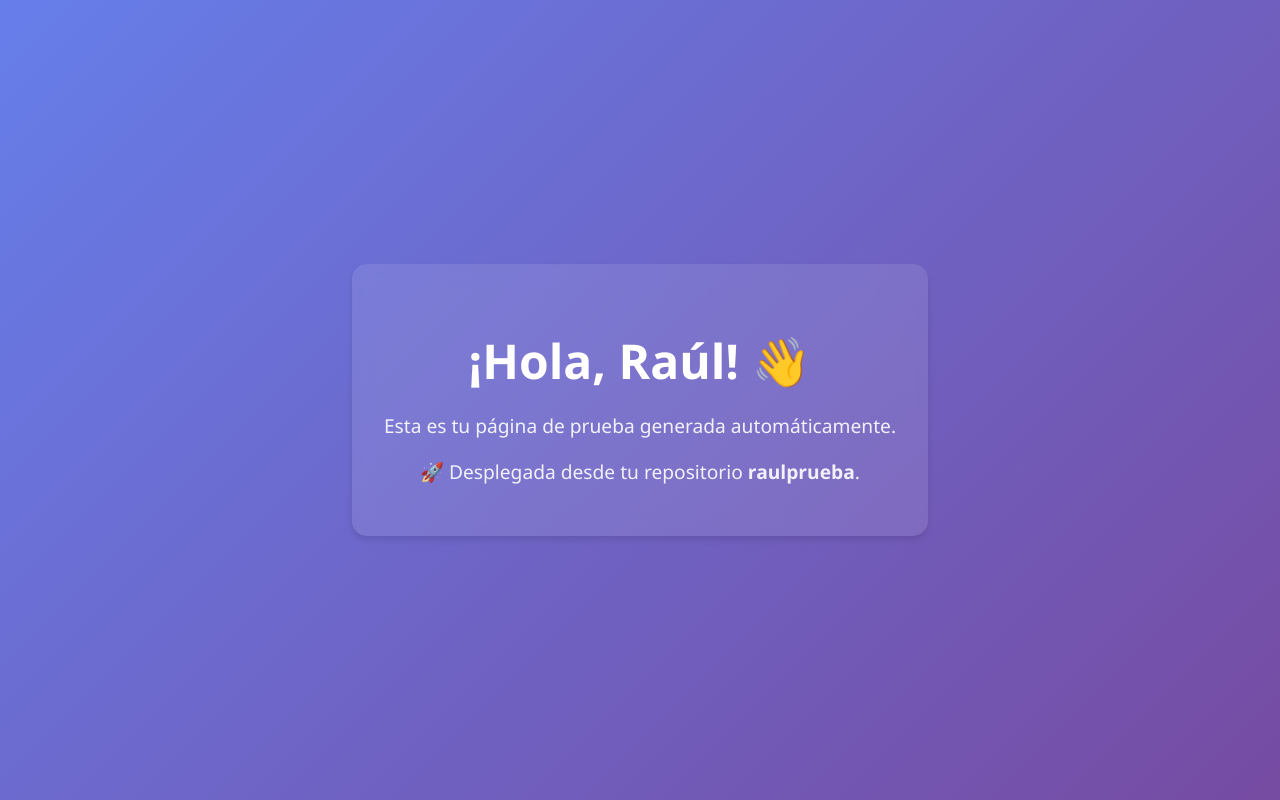
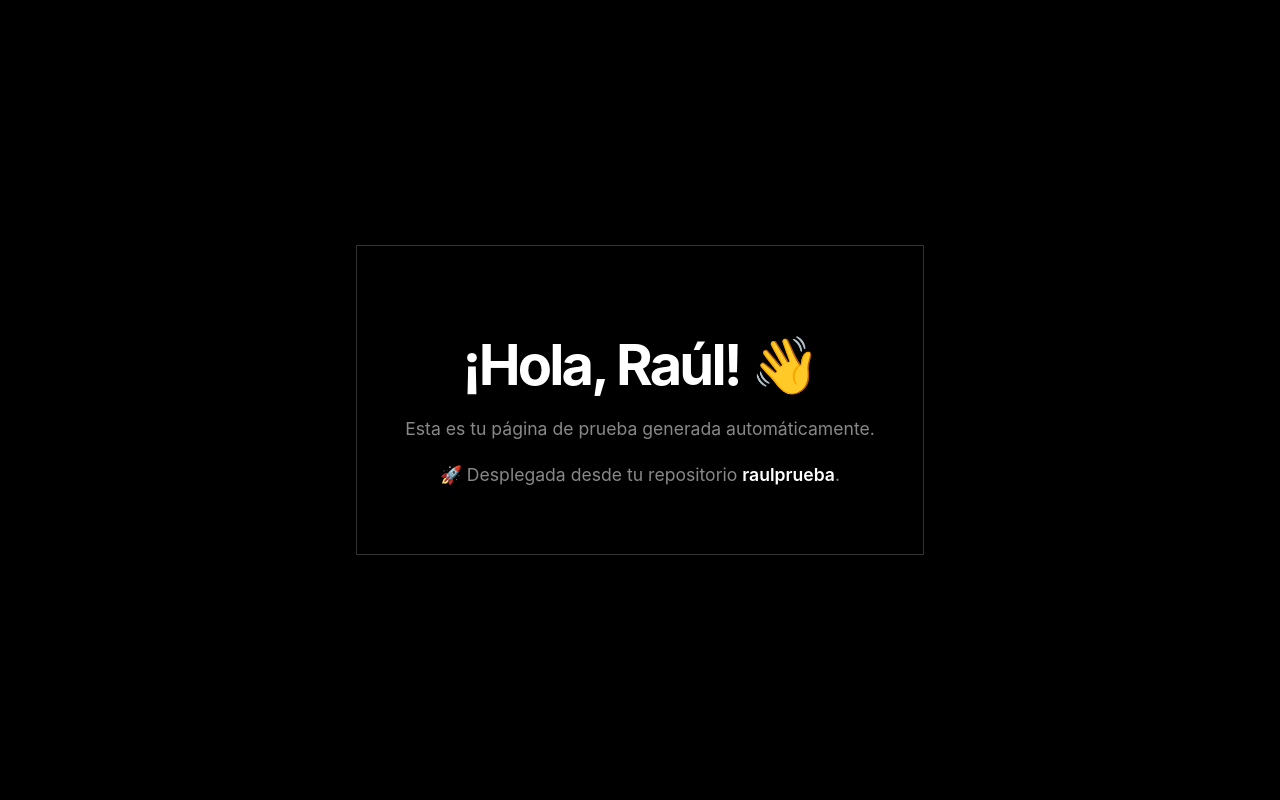
Before and after one commit to Raul-Marin/raulprueba, a plain HTML site: page index.html in a window 1280 px wide. Drawn offline with Linux system fonts and the light colour scheme.

Commit message:
Update design to monochromatic black and white

```diff
--- a/index.html
+++ b/index.html
@@ -1,14 +1,15 @@
 <!DOCTYPE html>
 <html lang="es">
+
 <head>
     <meta charset="UTF-8">
     <meta name="viewport" content="width=device-width, initial-scale=1.0">
     <title>Bienvenido a Raulprueba</title>
     <style>
         body {
-            font-family: 'Segoe UI', Tahoma, Geneva, Verdana, sans-serif;
-            background: linear-gradient(135deg, #667eea 0%, #764ba2 100%);
-            color: white;
+            font-family: 'Inter', 'Segoe UI', sans-serif;
+            background-color: #000000;
+            color: #ffffff;
             display: flex;
             justify-content: center;
             align-items: center;
@@ -16,23 +17,37 @@
             margin: 0;
             text-align: center;
         }
+
         .container {
-            background: rgba(255, 255, 255, 0.1);
-            padding: 2rem;
-            border-radius: 15px;
-            backdrop-filter: blur(10px);
-            box-shadow: 0 4px 6px rgba(0, 0, 0, 0.1);
+            background: #000000;
+            padding: 3rem;
+            border: 1px solid #333;
+            border-radius: 0;
+            box-shadow: none;
+            max-width: 600px;
         }
+
         h1 {
-            font-size: 3rem;
-            margin-bottom: 0.5rem;
+            font-size: 3.5rem;
+            margin-bottom: 1rem;
+            font-weight: 700;
+            letter-spacing: -0.05em;
         }
+
         p {
-            font-size: 1.2rem;
-            opacity: 0.9;
+            font-size: 1.1rem;
+            color: #888;
+            margin-top: 0;
+            line-height: 1.6;
+        }
+
+        strong {
+            color: #fff;
+            font-weight: 600;
         }
     </style>
 </head>
+
 <body>
     <div class="container">
         <h1>¡Hola, Raúl! 👋</h1>
@@ -40,4 +55,5 @@
         <p>🚀 Desplegada desde tu repositorio <strong>raulprueba</strong>.</p>
     </div>
 </body>
+
 </html>
```
